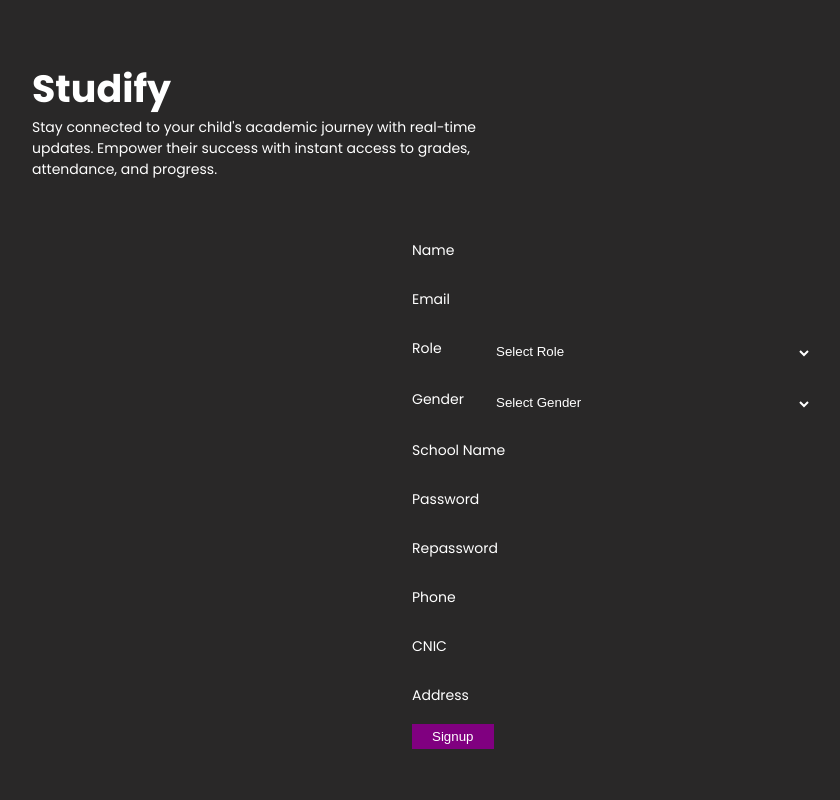
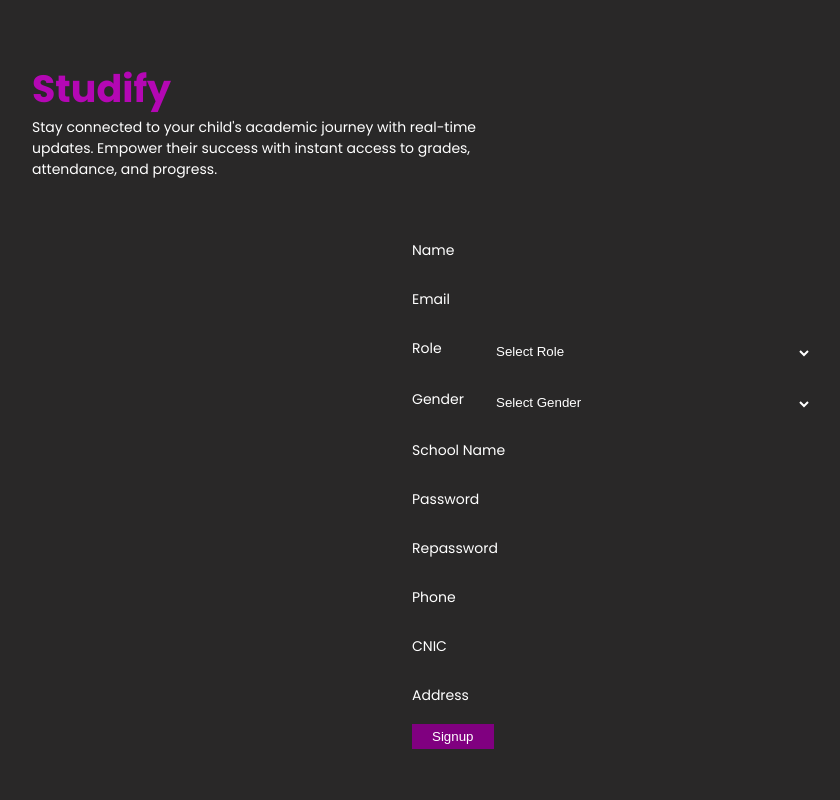
Before and after one commit to AliWayne101/studify, a Next.js app: page /signup in a window 1280 px wide. Shown: the top 800 px of the page, without its empty margins (28-868 px from the left). Built offline with nearby package versions, Linux system fonts and the light colour scheme.

Commit message:
Some fixes

```diff
--- a/app/api/auth/[...nextauth]/route.ts
+++ b/app/api/auth/[...nextauth]/route.ts
@@ -30,6 +30,7 @@ const handler = NextAuth({
         return {
           name: user.Name,
           email: user.Email,
+          account: user.AccountType
         };
       },
     }),
--- a/app/login/page.tsx
+++ b/app/login/page.tsx
@@ -25,6 +25,11 @@ const Login = () => {
   }
 
   const HandleLogin = async () => {
+    if (!loginDetails.email || !loginDetails.password) {
+      setErrorFill("Please fill in all fields");
+      return;
+    }
+
     console.log('Handling signin...');
     await signIn('credentials', {
       redirect: false,
--- a/app/sections/Logo.tsx
+++ b/app/sections/Logo.tsx
@@ -1,11 +1,12 @@
 import React from 'react'
 import { WebDetails } from '@/configs';
 import "../css/sections/hero.scss";
+import Link from 'next/link';
 
 const Logo = () => {
     return (
         <div className="hero">
-            <h1>{WebDetails.webName}</h1>
+            <h1><Link href={'/'}>{WebDetails.webName}</Link></h1>
             <p>{WebDetails.webMotto}</p>
         </div>
     )
```
